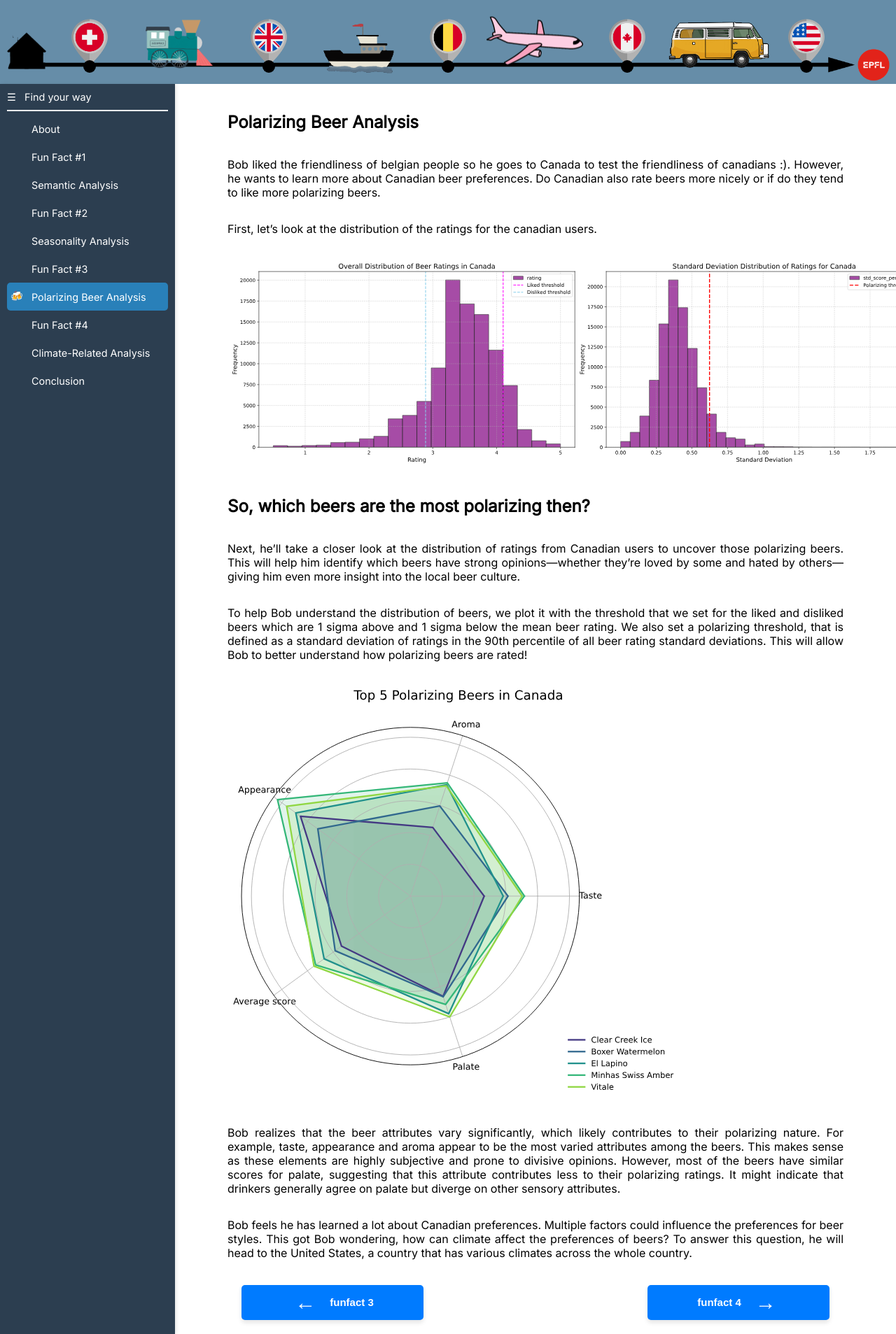
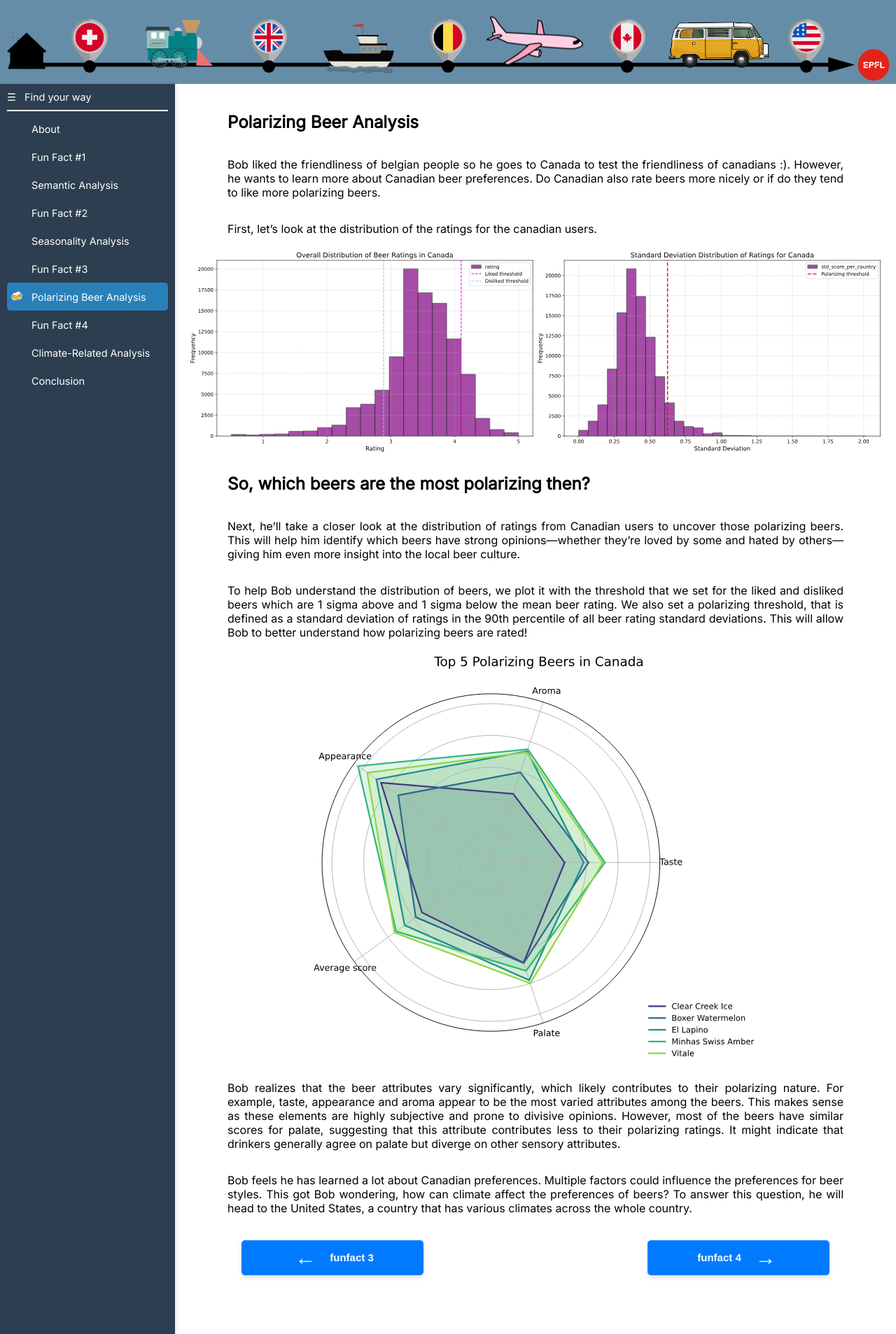
Before and after one commit to epfl-ada/ada-2024-project-kjaaanalytics, a Jekyll site: the page built from semantic_analysis/polarizing-analysis.markdown, in a window 1280 px wide. Shown: the whole page at 70% size. Built offline with Jekyll 4.4.1, drawn with Linux system fonts in a browser that asks for light colours.

Commit message:
centered plot polarizing analysis

```diff
--- a/semantic_analysis/polarizing-analysis.markdown
+++ b/semantic_analysis/polarizing-analysis.markdown
@@ -11,7 +11,9 @@ Bob liked the friendliness of belgian people so he goes to Canada to test the fr
 
 First, let’s look at the distribution of the ratings for the canadian users.
 
+<div style="align-self: center">
 <img alt="Polarizing analysis plot" src="{{'/assets/figures/canada_beer_distributions.svg' | relative_url}}" width="1000">
+</div>
 
 ## So, which beers are the most polarizing then?
 
@@ -19,7 +21,10 @@ Next, he’ll take a closer look at the distribution of ratings from Canadian us
 
 To help Bob understand the distribution of beers, we plot it with the threshold that we set for the liked and disliked beers which are 1 sigma above and 1 sigma below the mean beer rating. We also set a polarizing threshold, that is defined as a standard deviation of ratings in the 90th percentile of all beer rating standard deviations. This will allow Bob to better understand how polarizing beers are rated!
 
+
+<div style="align-self: center">
 <img alt="Top 5 Beers in Canada" src="{{'/assets/figures/Top_5_Polarizing_Beers_in_Canada.svg' | relative_url}}" width="650">
+</div>
 
 Bob realizes that the beer attributes vary significantly, which likely contributes to their polarizing nature. For example, taste, appearance and aroma appear to be the most varied attributes among the beers. This makes sense as these elements are highly subjective and prone to divisive opinions. However, most of the beers have similar scores for palate, suggesting that this attribute contributes less to their polarizing ratings. It might indicate that drinkers generally agree on palate but diverge on other sensory attributes.
 
```
